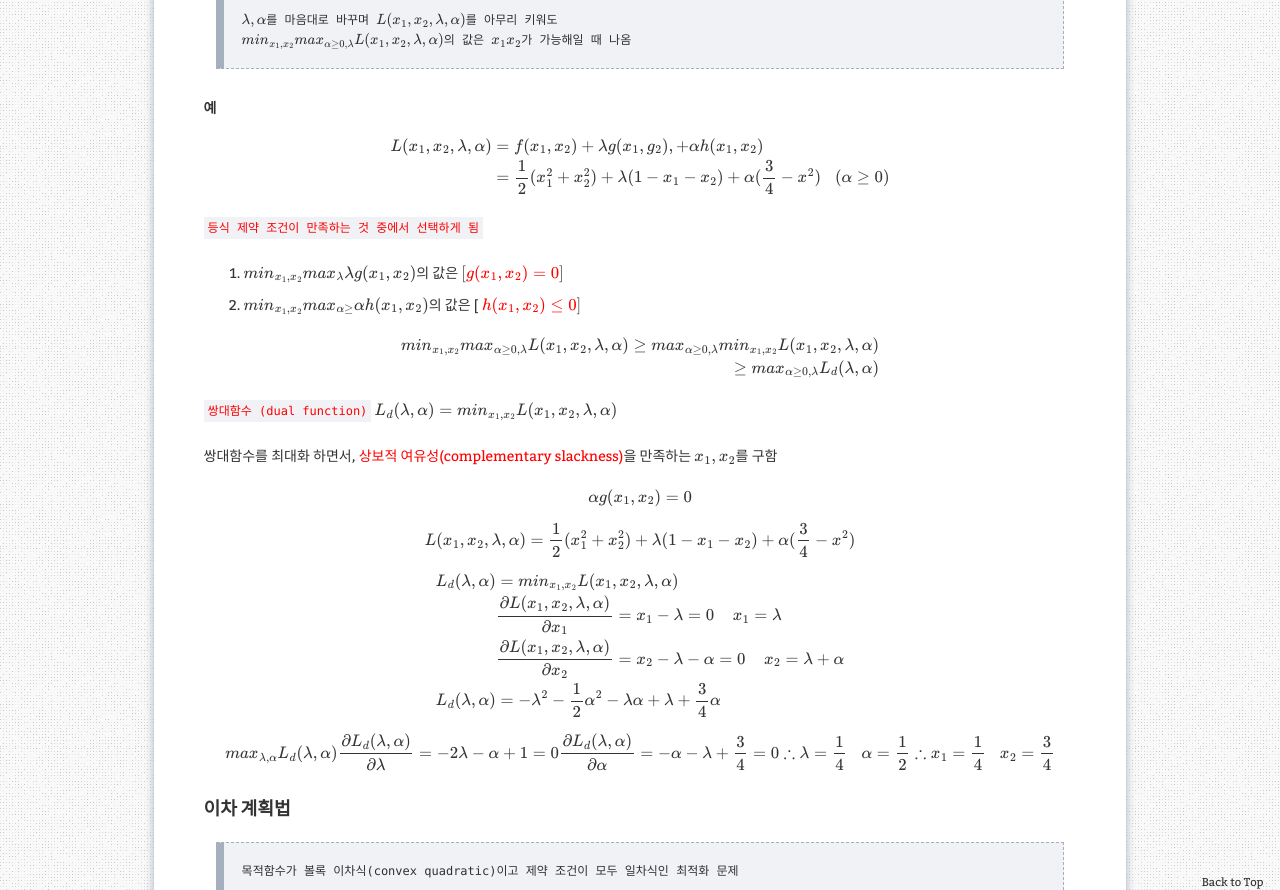
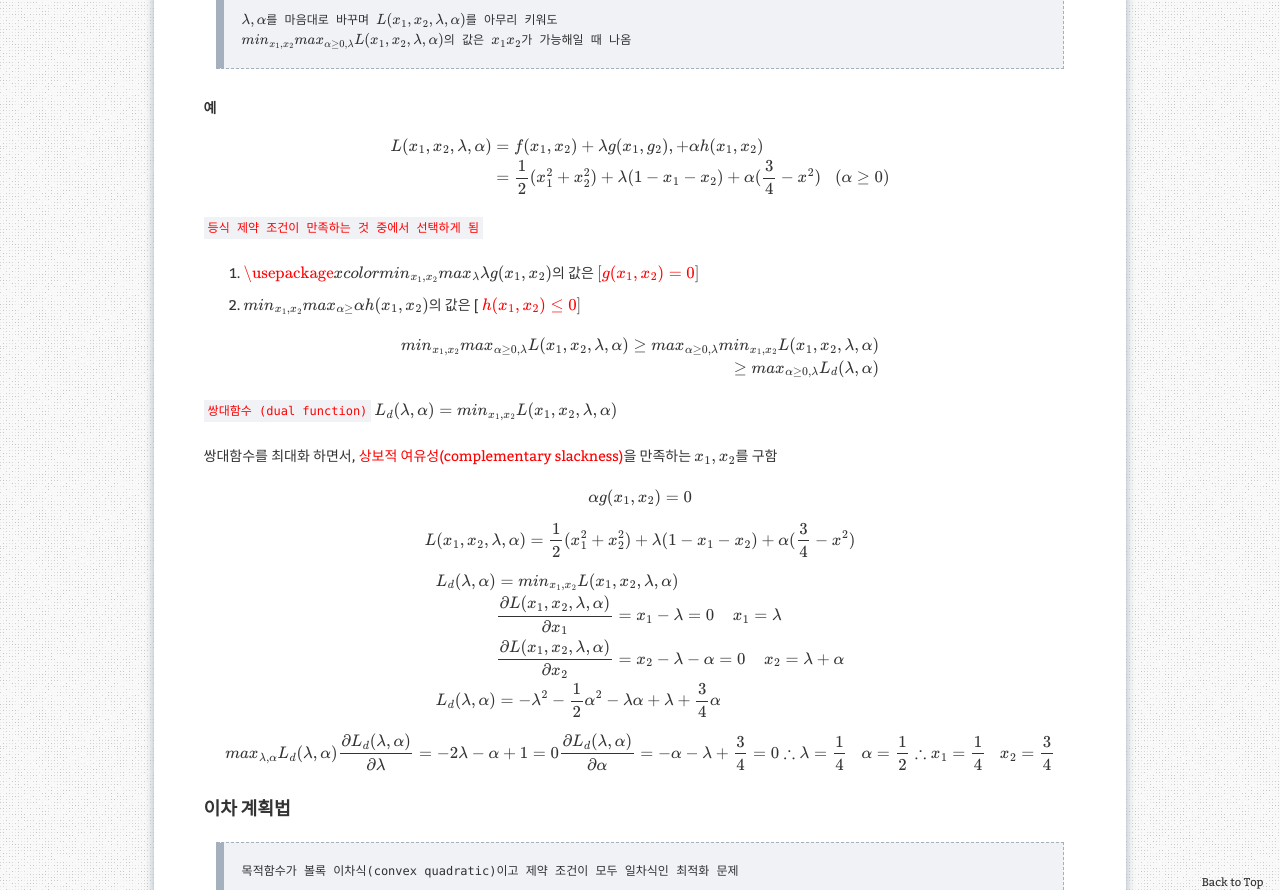
Before and after one commit to aristohyun/aristohyun.github.io, a Jekyll site: the page built from _posts/2021-09-13-AI_02.md, in a window 1280 px wide and 900 px high, scrolled down 14252 px, cut to the strip 0-890 px from the top of the window. Built offline with Jekyll 4.4.1, drawn with Linux system fonts in a browser that asks for light colours; formulas are drawn with MathJax 3; comment, search, counter and statistics services are not loaded.

Commit message:
Update 2021-09-13-AI_02.md

```diff
--- a/_posts/2021-09-13-AI_02.md
+++ b/_posts/2021-09-13-AI_02.md
@@ -385,8 +385,8 @@ min_ {x_ 1, x_ 2 \in FS } f(x_ 1, x_ 2) = min_ {x_ 1, x_ 2} max_ {\alpha \geq 0,
 
 `등식 제약 조건이 만족하는 것 중에서 선택하게 됨`
 
-1. $min_ {x_ 1, x_ 2} max_ \lambda \lambda g (x_ 1, x_ 2)$의 값은 $ \[ \textcolor{red}{g(x_ 1, x_ 2) = 0} \] $
-2. $min_ {x_ 1, x_ 2} max_ {\alpha \geq} \alpha h (x_ 1, x_ 2)$의 값은 \[ $\textcolor{red}{h(x_ 1, x_ 2) \leq 0} \]$
+1. $ \usepackage{xcolor} min_ {x_ 1, x_ 2} max_ \lambda \lambda g (x_ 1, x_ 2)$의 값은 $ \[ \textcolor{red}{g(x_ 1, x_ 2) = 0} \] $
+2. $ min_ {x_ 1, x_ 2} max_ {\alpha \geq} \alpha h (x_ 1, x_ 2)$의 값은 \[ $\textcolor{red}{h(x_ 1, x_ 2) \leq 0} \]$
 
 
 @
```
